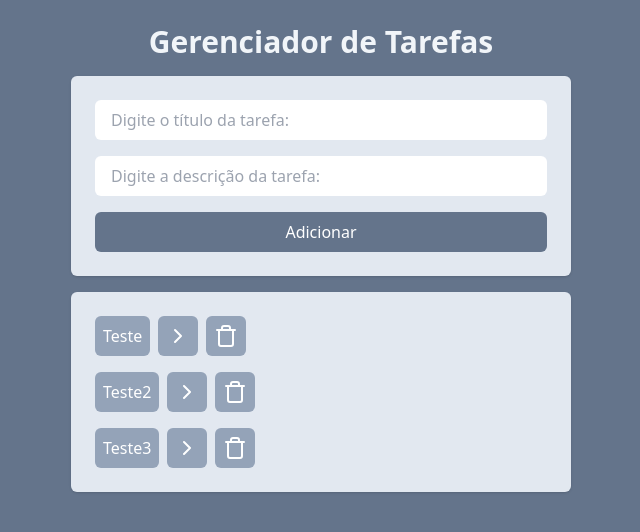
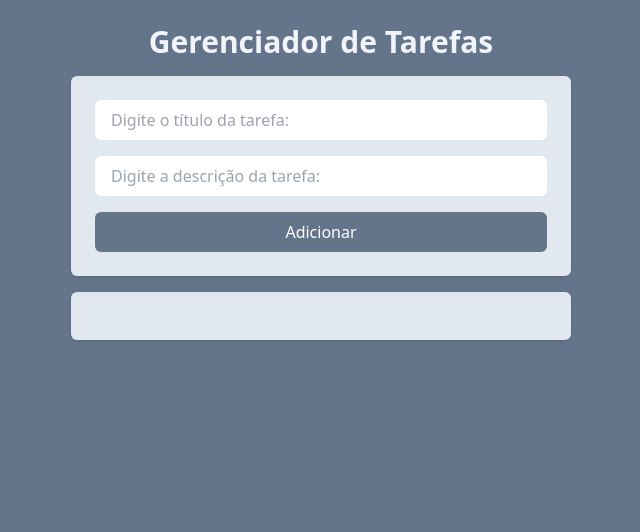
Before and after one commit to brunohro/Gerenciador_de_tarefas_c_react, a React (Vite) app: page / in a window 1280 px wide. Shown: the top 532 px of the page, without its empty margins (319-959 px from the left). Built offline with nearby package versions, Linux system fonts and the light colour scheme.

Commit message:
Salvando tarefas no LocalStorage

```diff
--- a/src/App.jsx
+++ b/src/App.jsx
@@ -1,30 +1,18 @@
-import { useState } from "react";
+import { useEffect, useState } from "react";
 // import AddTask from "./components/AddTask";
 import Task from "./components/Task";
 import AddTask from "./components/AddTask";
 import { v4 } from "uuid";
 
 function App() {
-  const [task, setTask] = useState([
-    {
-      id: 1,
-      title: "Teste",
-      description: "testetesteteste",
-      isCompleted: false,
-    },
-    {
-      id: 2,
-      title: "Teste2",
-      description: "testetesteteste2",
-      isCompleted: false,
-    },
-    {
-      id: 3,
-      title: "Teste3",
-      description: "testetesteteste3",
-      isCompleted: false,
-    },
-  ]);
+  const [task, setTask] = useState(
+    JSON.parse(localStorage.getItem("task")) || []
+  );
+
+  useEffect(() => {
+    // essa funcao é executada sempre que meu task for alterado
+    localStorage.setItem("task", JSON.stringify(task));
+  }, [task]);
 
   function onTaskClick(taskId) {
     // funcao para completar tarefa
```
